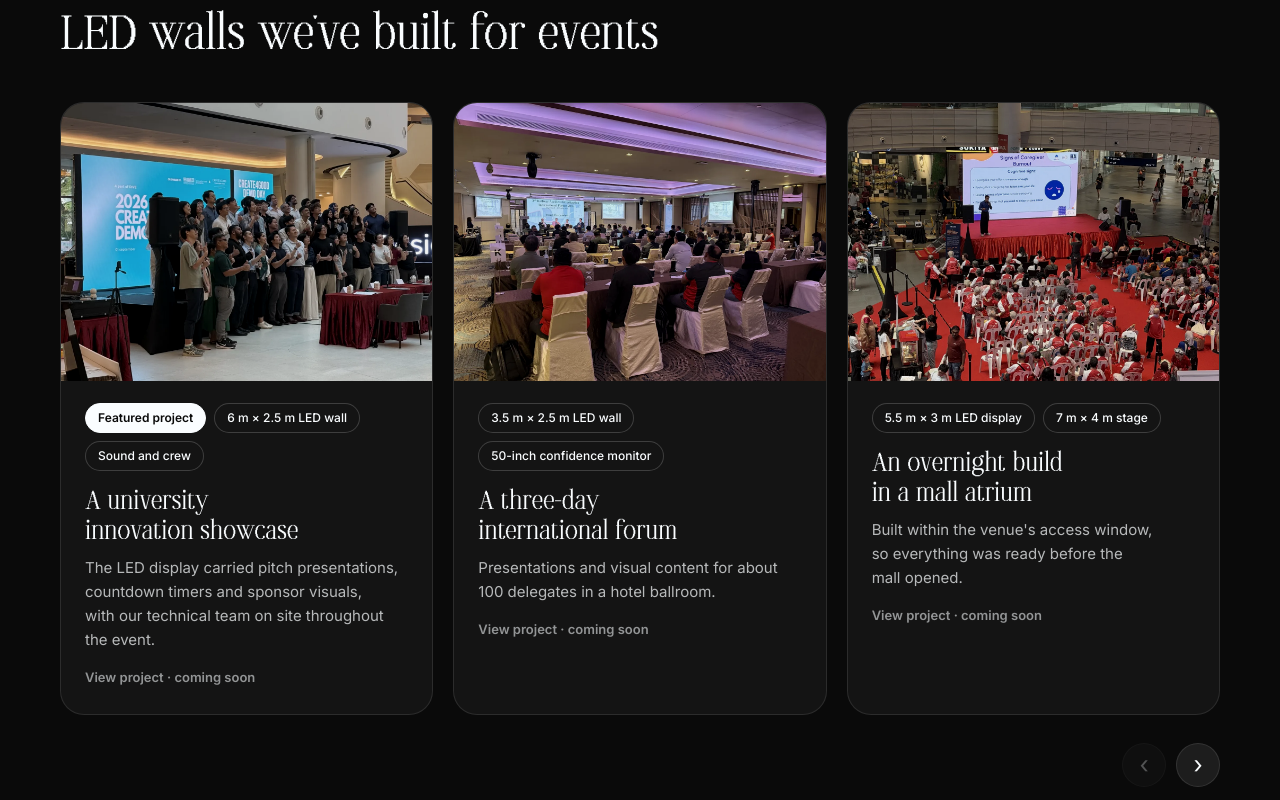
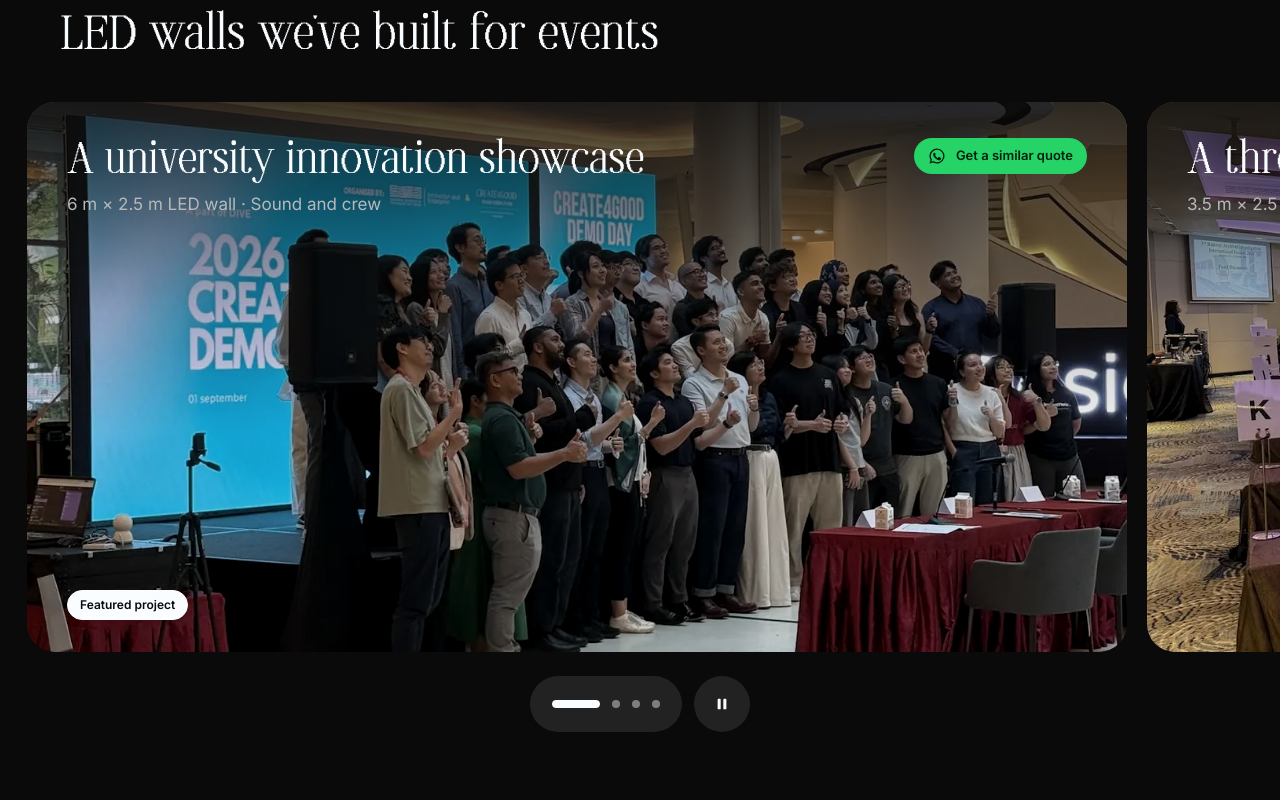
Before and after one commit to PixelPro-Studios/pixelpro-website, a Next.js app: page /mockup/led-walls-v2 in a window 1280 px wide. Shown: the part 960-1760 px from the top of the page. Built offline with nearby package versions, Linux system fonts and the light colour scheme.

Commit message:
Mockups v2: Apple-style project gallery (big cards, auto-advance, progress dots, play/pause) and Apple-style scroll reveal on both pages

```diff
--- a/app/mockup/_v2/shared.tsx
+++ b/app/mockup/_v2/shared.tsx
@@ -232,67 +232,141 @@ export function FloatingWa({ wa }: { wa: string }) {
   );
 }
 
-/* Apple-style carousel: cards side by side, ‹ › arrows, swipe on phones */
-export function WorkCarousel({ projects }: { projects: Project[] }) {
-  const ref = useRef<HTMLDivElement>(null);
-  const [at, setAt] = useState({ start: true, end: false });
+/* Apple-style gallery (apple.com/iphone "media card gallery"): one big card at a time with the next one peeking,
+   auto-advances every 6 s while on screen; dot bar where the current dot stretches into a filling progress line;
+   round play/pause button. Stops for good once the visitor swipes or clicks. No autoplay under reduced motion. */
+const SLIDE_MS = 6000;
+export function WorkCarousel({ projects, wa }: { projects: Project[]; wa: string }) {
+  const root = useRef<HTMLDivElement>(null);
+  const track = useRef<HTMLDivElement>(null);
+  const [i, setI] = useState(0);
+  const [playing, setPlaying] = useState(true);
+  const [inView, setInView] = useState(false);
+  const n = projects.length;
+
   useEffect(() => {
-    const el = ref.current;
+    if (window.matchMedia("(prefers-reduced-motion: reduce)").matches) setPlaying(false);
+    const el = root.current;
     if (!el) return;
-    const update = () => {
-      const start = el.scrollLeft <= 1;
-      const end = el.scrollLeft + el.clientWidth >= el.scrollWidth - 1;
-      setAt((p) => (p.start === start && p.end === end ? p : { start, end }));
+    const o = new IntersectionObserver(([e]) => setInView(e.isIntersecting), { threshold: 0.5 });
+    o.observe(el);
+    return () => o.disconnect();
+  }, []);
+
+  // Which slide is centred
+  useEffect(() => {
+    const el = track.current;
+    if (!el) return;
+    let raf = 0;
+    const onScroll = () => {
+      cancelAnimationFrame(raf);
+      raf = requestAnimationFrame(() => {
+        const mid = el.scrollLeft + el.clientWidth / 2;
+        let best = 0;
+        let dist = Infinity;
+        Array.from(el.children).forEach((c, k) => {
+          const h = c as HTMLElement;
+          const d = Math.abs(h.offsetLeft + h.offsetWidth / 2 - mid);
+          if (d < dist) {
+            dist = d;
+            best = k;
+          }
+        });
+        setI(best);
+      });
     };
-    update();
-    el.addEventListener("scroll", update, { passive: true });
-    const ro = new ResizeObserver(update);
-    ro.observe(el);
+    el.addEventListener("scroll", onScroll, { passive: true });
     return () => {
-      el.removeEventListener("scroll", update);
-      ro.disconnect();
+      el.removeEventListener("scroll", onScroll);
+      cancelAnimationFrame(raf);
     };
   }, []);
-  const move = (dir: number) => {
-    const el = ref.current;
-    if (!el) return;
-    const card = el.querySelector<HTMLElement>(".v2-car-card");
-    el.scrollBy({ left: dir * ((card?.offsetWidth ?? 400) + 20), behavior: scrollBehavior() });
+
+  const go = (k: number) => {
+    const el = track.current;
+    const slide = el?.children[k] as HTMLElement | undefined;
+    if (!el || !slide) return;
+    el.scrollTo({ left: slide.offsetLeft - (el.clientWidth - slide.offsetWidth) / 2, behavior: scrollBehavior() });
   };
+
+  // Auto-advance
+  useEffect(() => {
+    if (!playing || !inView) return;
+    const t = setTimeout(() => go((i + 1) % n), SLIDE_MS);
+    return () => clearTimeout(t);
+  }, [i, playing, inView, n]);
+
+  const stop = () => setPlaying(false);
+
   return (
-    <div className="v2-car v2-wrap">
-      <div ref={ref} className="v2-car-track">
-        {projects.map((p) => (
-          <article key={p.title} className="v2-car-card">
-            <div className="v2-car-media">
-              <Image src={p.img} alt={p.alt} fill sizes="(min-width: 1024px) 460px, 85vw" className="v2-cover v2-photo" style={p.pos ? { objectPosition: p.pos } : undefined} />
+    <div ref={root} className={`v2-gal ${inView ? "is-in" : ""}`} aria-roledescription="carousel" aria-label="LED wall projects">
+      <div ref={track} className="v2-gal-track" onPointerDown={stop} onWheel={(e) => Math.abs(e.deltaX) > Math.abs(e.deltaY) && stop()}>
+        {projects.map((p, k) => (
+          <article key={p.title} className={`v2-gal-slide ${k === i ? "is-current" : ""}`} aria-roledescription="slide" aria-label={`${k + 1} of ${n}`}>
+            <Image src={p.img} alt={p.alt} fill sizes="(min-width: 1024px) 1100px, 90vw" className="v2-cover v2-photo" style={p.pos ? { objectPosition: p.pos } : undefined} />
+            <div className="v2-gal-shade" aria-hidden />
+            <div className="v2-gal-top">
+              <div>
+                <h3 className="v2-gal-title">{p.title}</h3>
+                <p className="v2-gal-sub">{p.spec.join(" · ")}</p>
+              </div>
+              <a href={wa} target="_blank" rel="noopener noreferrer" className="v2-btn v2-btn-wa v2-btn-xs" tabIndex={k === i ? 0 : -1}>
+                <WaIcon /> Get a similar quote
+              </a>
             </div>
-            <div className="v2-car-text">
-              <div className="v2-chips">
-                {p.tag && <span className="v2-chip v2-chip-light">{p.tag}</span>}
-                {p.spec.map((s) => (
-                  <span key={s} className="v2-chip">
-                    {s}
-                  </span>
-                ))}
-              </div>
-              <h3 className="v2-card-title">{p.title}</h3>
-              <p className="v2-card-line">{p.line}</p>
-              <span className="v2-soon">View project · coming soon</span>
-            </div>
+            {p.tag && <span className="v2-chip v2-chip-light v2-gal-tag">{p.tag}</span>}
           </article>
         ))}
       </div>
-      <div className="v2-car-nav">
-        <button type="button" aria-label="Previous project" disabled={at.start} onClick={() => move(-1)}>
-          ‹
-        </button>
-        <button type="button" aria-label="Next project" disabled={at.end} onClick={() => move(1)}>
-          ›
+      <div className="v2-gal-ctrl">
+        <div className="v2-gal-dots" role="group" aria-label="Choose a project">
+          {projects.map((p, k) => (
+            <button key={p.title} type="button" className={`v2-gal-dot ${k === i ? "is-active" : ""}`} aria-label={`Show ${p.title}`} aria-current={k === i ? "true" : undefined} onClick={() => (stop(), go(k))}>
+              <span className="v2-gal-dot-bar">
+                {k === i && <span key={`${i}-${playing}`} className="v2-gal-dot-fill" style={{ animationDuration: `${SLIDE_MS}ms`, animationPlayState: playing && inView ? "running" : "paused", transform: playing ? undefined : "scaleX(1)", animationName: playing ? undefined : "none" }} />}
+              </span>
+            </button>
+          ))}
+        </div>
+        <button type="button" className="v2-gal-pp" aria-label={playing ? "Pause" : "Play"} onClick={() => setPlaying(!playing)}>
+          {playing ? (
+            <svg viewBox="0 0 16 16" width="14" height="14" aria-hidden><rect x="3" y="2" width="3.5" height="12" rx="1" fill="currentColor" /><rect x="9.5" y="2" width="3.5" height="12" rx="1" fill="currentColor" /></svg>
+          ) : (
+            <svg viewBox="0 0 16 16" width="14" height="14" aria-hidden><path d="M4 2.5v11a.7.7 0 0 0 1 .6l9-5.5a.7.7 0 0 0 0-1.2l-9-5.5a.7.7 0 0 0-1 .6Z" fill="currentColor" /></svg>
+          )}
         </button>
       </div>
     </div>
   );
+}
+
+/** Apple-style scroll reveal: blocks below the fold fade and rise into place once, as they come into view */
+export function useReveal() {
+  useEffect(() => {
+    if (window.matchMedia("(prefers-reduced-motion: reduce)").matches) return;
+    const sel = ".v2-head-row, .v2-walls-head, .v2-h2, .v2-svc-split, .v2-event, .v2-figure, .v2-statement-text, .v2-quote, .v2-acc, .v2-faq-side, .v2-cta, .v2-marquee, .v2-chapter, .v2-more, .v2-gal";
+    const els = Array.from(document.querySelectorAll<HTMLElement>(sel)).filter((el) => el.getBoundingClientRect().top > window.innerHeight * 0.9);
+    const groups = new Map<Element, number>();
+    els.forEach((el) => {
+      const parent = el.parentElement as Element;
+      const k = groups.get(parent) ?? 0;
+      groups.set(parent, k + 1);
+      el.style.setProperty("--d", `${Math.min(k, 4) * 80}ms`);
+      el.classList.add("v2-reveal");
+    });
+    const o = new IntersectionObserver(
+      (es) =>
+        es.forEach((e) => {
+          if (e.isIntersecting) {
+            e.target.classList.add("is-in");
+            o.unobserve(e.target);
+          }
+        }),
+      { rootMargin: "0px 0px -12% 0px" },
+    );
+    els.forEach((el) => o.observe(el));
+    return () => o.disconnect();
+  }, []);
 }
 
 /* Review row that slides by itself (Jovin likes it). Visible pause button; static swipe row on phones and for reduced motion. */
--- a/app/mockup/_v2/v2.css
+++ b/app/mockup/_v2/v2.css
@@ -134,6 +134,45 @@
   .v2-svc-row .v2-row-n { display: none; }
 }
 .v2-row.v2-row-text-only { grid-template-columns: 40px 1fr auto; }
+/* ---------- Apple-style gallery (apple.com/iphone media card gallery) ---------- */
+.v2-gal-track { display: flex; gap: 20px; overflow-x: auto; scroll-snap-type: x mandatory; padding: 0 calc((100vw - min(1100px, 88vw)) / 2); scrollbar-width: none; }
+.v2-gal-track::-webkit-scrollbar { display: none; }
+.v2-gal-slide { position: relative; flex: none; width: min(1100px, 88vw); aspect-ratio: 16 / 8; border-radius: 28px; overflow: hidden; background: #111; scroll-snap-align: center; }
+.v2-gal-slide .v2-cover { transition: transform 1200ms var(--ease-out); transform: scale(1.04); }
+.v2-gal-slide.is-current .v2-cover { transform: none; }
+.v2-gal-shade { position: absolute; inset: 0; background: linear-gradient(180deg, rgba(10, 10, 10, 0.78) 0%, rgba(10, 10, 10, 0.2) 38%, rgba(10, 10, 10, 0) 60%); }
+.v2-gal-top { position: absolute; z-index: 1; top: 0; left: 0; right: 0; display: flex; align-items: flex-start; justify-content: space-between; gap: 20px; padding: 36px 40px; }
+.v2-gal-title { font-family: var(--font-oliveira), serif; font-weight: 400; font-size: clamp(28px, 3.4vw, 48px); line-height: 1.05; letter-spacing: -0.015em; }
+.v2-gal-sub { margin-top: 8px; font-size: 17px; color: var(--mut); }
+.v2-gal-tag { position: absolute; z-index: 1; left: 40px; bottom: 32px; }
+.v2-gal-top .v2-btn { flex: none; }
+@media (max-width: 767px) {
+  .v2-gal-slide { aspect-ratio: 4 / 5; border-radius: 22px; }
+  .v2-gal-top { flex-direction: column; padding: 24px; }
+  .v2-gal-sub { font-size: 15px; }
+  .v2-gal-tag { left: 24px; bottom: 24px; }
+}
+/* controls: dot bar + play/pause; slide up into place when the gallery comes into view (Apple's "all-access pass") */
+.v2-gal-ctrl { display: flex; justify-content: center; gap: 12px; margin-top: 24px; opacity: 0; transform: translateY(24px); transition: opacity 400ms ease, transform 600ms var(--ease-out); }
+.v2-gal.is-in .v2-gal-ctrl { opacity: 1; transform: none; }
+.v2-gal-dots { display: flex; align-items: center; height: 56px; padding: 0 16px; border-radius: 28px; background: rgba(255, 255, 255, 0.1); backdrop-filter: blur(12px); }
+.v2-gal-dot { display: flex; align-items: center; justify-content: center; height: 44px; padding: 0 6px; }
+.v2-gal-dot-bar { position: relative; display: block; width: 8px; height: 8px; border-radius: 10px; overflow: hidden; background: rgba(255, 255, 255, 0.42); transition: width 500ms var(--ease-in-out), background-color 250ms linear; }
+.v2-gal-dot.is-active .v2-gal-dot-bar { width: 48px; background: rgba(255, 255, 255, 0.28); }
+.v2-gal-dot-fill { position: absolute; inset: 0; border-radius: inherit; background: var(--ink); transform-origin: left; transform: scaleX(0); animation-name: v2-fill; animation-timing-function: linear; animation-fill-mode: forwards; }
+@keyframes v2-fill { to { transform: scaleX(1); } }
+@media (hover: hover) and (pointer: fine) { .v2-gal-dot:not(.is-active):hover .v2-gal-dot-bar { background: rgba(255, 255, 255, 0.7); } }
+.v2-gal-pp { width: 56px; height: 56px; border-radius: 50%; display: grid; place-items: center; color: var(--ink); background: rgba(255, 255, 255, 0.1); backdrop-filter: blur(12px); transition: transform 160ms var(--ease-out), background-color 200ms ease; }
+.v2-gal-pp:active, .v2-gal-dot:active { transform: scale(0.95); }
+@media (hover: hover) and (pointer: fine) { .v2-gal-pp:hover { background: rgba(255, 255, 255, 0.18); } }
+
+/* ---------- Apple-style scroll reveal ---------- */
+.v2-reveal { opacity: 0; transform: translateY(32px); transition: opacity 700ms ease var(--d, 0ms), transform 900ms var(--ease-out) var(--d, 0ms); }
+.v2-reveal.is-in { opacity: 1; transform: none; }
+/* chapters keep their own active dimming once revealed */
+.v2-chapter.v2-reveal.is-in:not(.is-active) { opacity: 0.55; }
+@media (min-width: 1024px) { .v2-chapter.v2-reveal { transition: opacity 250ms ease, transform 900ms var(--ease-out); } }
+
 /* floating WhatsApp button (desktop), only when no other WhatsApp button is on screen */
 .v2-float { position: fixed; z-index: 45; right: 24px; bottom: 24px; min-height: 52px; box-shadow: 0 12px 40px rgba(0, 0, 0, 0.45); opacity: 0; transform: translateY(12px) scale(0.96); pointer-events: none; transition: opacity 200ms ease, transform 250ms var(--ease-out); }
 .v2-float.is-on { opacity: 1; transform: none; pointer-events: auto; }
--- a/app/mockup/home-v2/HomeV2.tsx
+++ b/app/mockup/home-v2/HomeV2.tsx
@@ -6,7 +6,7 @@ import { useState } from "react";
 import Image from "next/image";
 import HeroPixelSpotlight from "@/components/HeroPixelSpotlight";
 import { LOGOS, LogoRow } from "@/components/LogoSection";
-import { FloatingWa, PhoneBar, RatingBlock, ReviewsMarquee, TrustChip, WaIcon, waLink } from "../_v2/shared";
+import { FloatingWa, PhoneBar, RatingBlock, ReviewsMarquee, TrustChip, WaIcon, useReveal, waLink } from "../_v2/shared";
 
 const WA = waLink("Hi PixelPro, I'd like a quote for an event (from your website).\nDate: \nVenue: \nEvent name & type: \nWhat you need: ");
 const CAL = "https://cal.com/pixelpro/consultation";
@@ -95,6 +95,7 @@ const FIGURES = [
 export default function HomeV2() {
   const [hover, setHover] = useState<number | null>(null);
   const shown = hover ?? 0;
+  useReveal();
   return (
     <main className="v2">
       <PhoneBar active={null} wa={WA} hideIds={["cta"]} />
--- a/app/mockup/led-walls-v2/LedV2.tsx
+++ b/app/mockup/led-walls-v2/LedV2.tsx
@@ -3,7 +3,7 @@
 // Copy from ../led-walls/page.tsx.
 import Image from "next/image";
 import { useEffect, useState } from "react";
-import { FloatingWa, LED_PROJECTS, PhoneBar, RatingBlock, ReviewsMarquee, SideTicks, TrustChip, WaIcon, WorkCarousel, goTo, useActiveSection, waLink } from "../_v2/shared";
+import { FloatingWa, LED_PROJECTS, PhoneBar, RatingBlock, ReviewsMarquee, SideTicks, TrustChip, WaIcon, WorkCarousel, goTo, useActiveSection, useReveal, waLink } from "../_v2/shared";
 
 const WA = waLink(
   "Hi PixelPro, I'd like a quote for an LED wall (from your LED wall rental page).\nDate: \nVenue: \nEvent name & type: \nLED wall size: \nIndoor or outdoor: \nNeed operator on-site: Yes/No",
@@ -168,6 +168,7 @@ const CHECKLIST = ["Event date", "Venue", "Event name and type", "Number of rent
 
 export default function LedV2() {
   const active = useActiveSection(SECTION_IDS);
+  useReveal();
   const [wall, setWall] = useState(0);
   const [prevWall, setPrevWall] = useState<number | null>(null);
   const [size, setSize] = useState(3);
@@ -236,7 +237,7 @@ export default function LedV2() {
             <h2 id="work-h" className="v2-h2">LED walls we&apos;ve built for events</h2>
           </div>
         </div>
-        <WorkCarousel projects={LED_PROJECTS} />
+        <WorkCarousel projects={LED_PROJECTS} wa={WA} />
       </section>
 
       {/* 3. LED walls (LUSTRE): chapters with a sticky photo that changes */}
```
